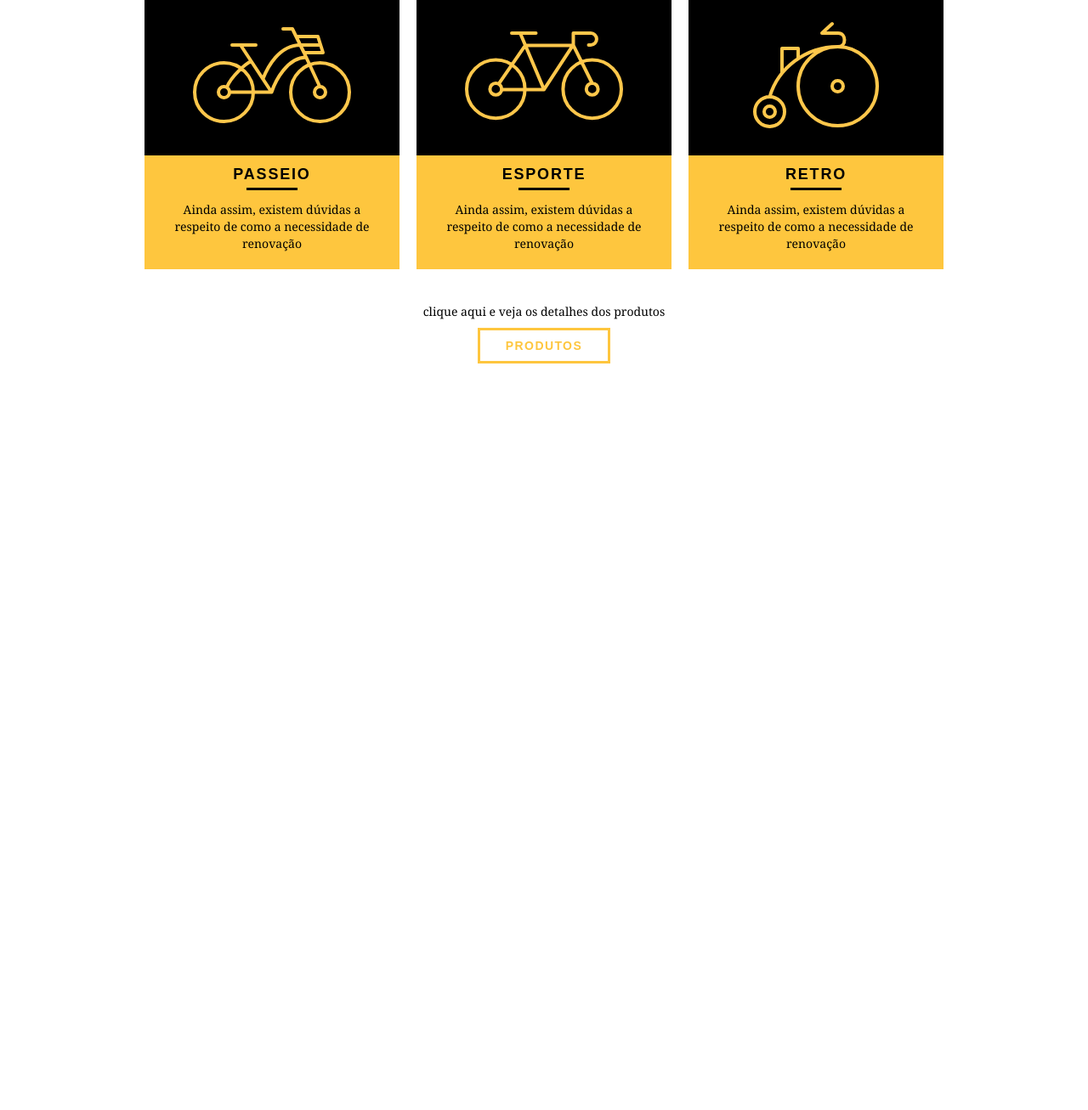
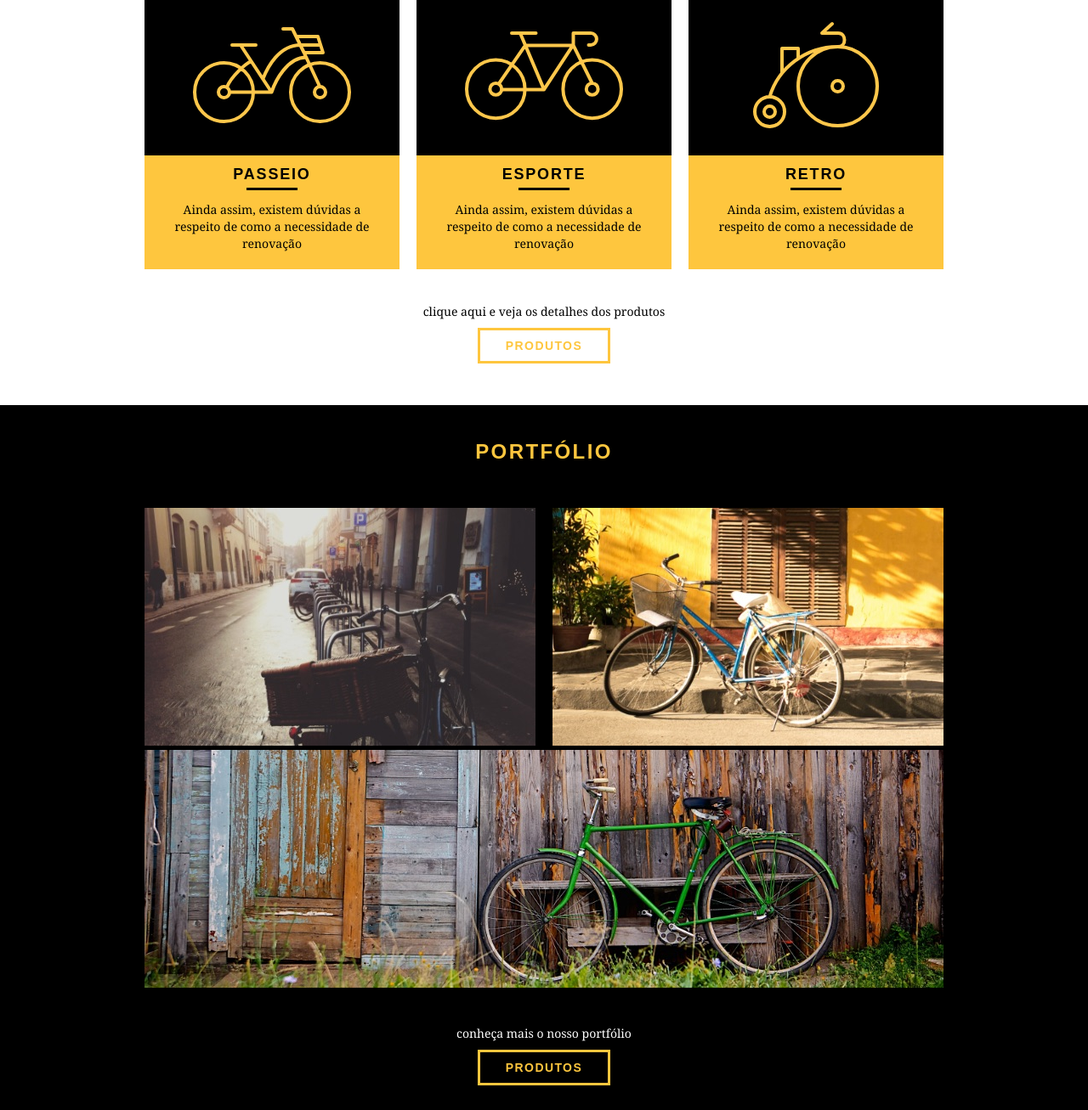
Before and after one commit to GabrielSilva2012/bikcraft, a PHP site: page / in a window 1280 px wide. Shown: the part 618-1925 px from the top of the page at 85% size. Before the commit the page ends 1046 px from the top, so only its background shows below. Run offline with PHP 8.4, Linux system fonts and the light colour scheme.

Commit message:
Criando parte de Portfolio

```diff
--- a/css/style.css
+++ b/css/style.css
@@ -23,7 +23,7 @@ body {
 }
 
 
-.subtitulo{
+.subtitulo {
   font-size: 24px;
   line-height: 30px;
   font-weight: bold;
@@ -172,3 +172,26 @@ color: #fff;
 .call p{
   margin-bottom: 20px;
 }
+
+/* Portfólio*/
+
+.portfolio {
+  width:100%;
+  background: #000;
+  padding: 40px 0;
+}
+
+.portfolio .subtitulo{
+  color: #fec63e;
+}
+.portfolio .subtitulo::after{
+  color: #fec63e;
+}
+
+.portfolio_lista li:last-child{
+  margin-top: 20px;
+}
+
+.portfolio .call p {
+  color:#fff
+}
--- a/index.html
+++ b/index.html
@@ -72,6 +72,22 @@
       <a href="produtos.html" class="btn btn-preto">Produtos</a>
     </div>
   </section>
+  <!-- Fecha parte de Produtos-->
+  <section class="portfolio">
+    <div class="container">
+      <h2 class="subtitulo">Portfólio</h2>
+      <ul>
+        <li class="grid-8"><img src="img/portfolio/retro.jpg" alt="Bicicletas Retro"></li>
+        <li class="grid-8"><img src="img/portfolio/passeio.jpg" alt="Bicicletas Passeio"></li>
+        <li class="grid-16"><img src="img/portfolio/esporte.jpg" alt="Bicicletas Esporte"></li>
+      </ul>
+      <div class="call">
+        <p>conheça mais o nosso portfólio </p>
+        <a href="portfolio.html" class="btn">Produtos</a>
+      </div>
+    </div>
+
+  </section>
 
 </body>
 
```
